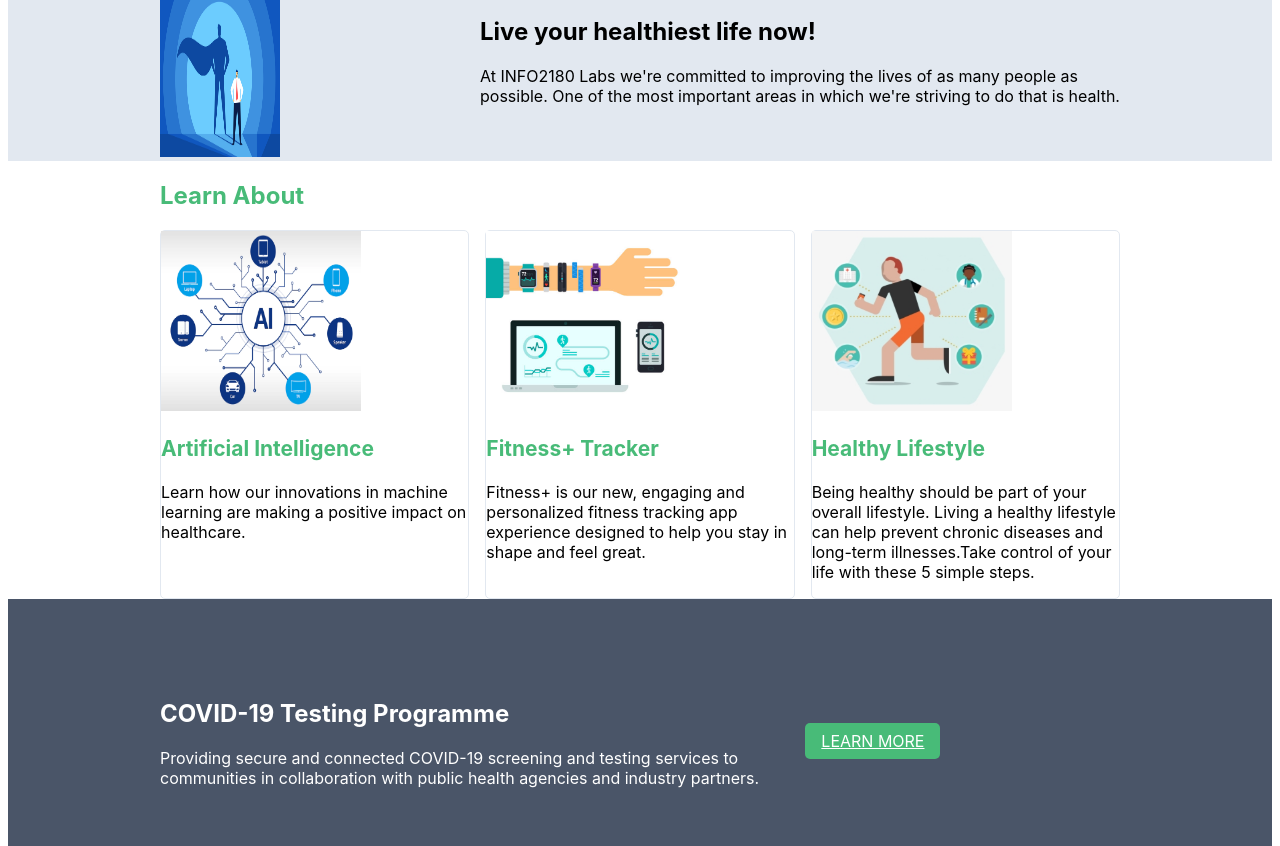
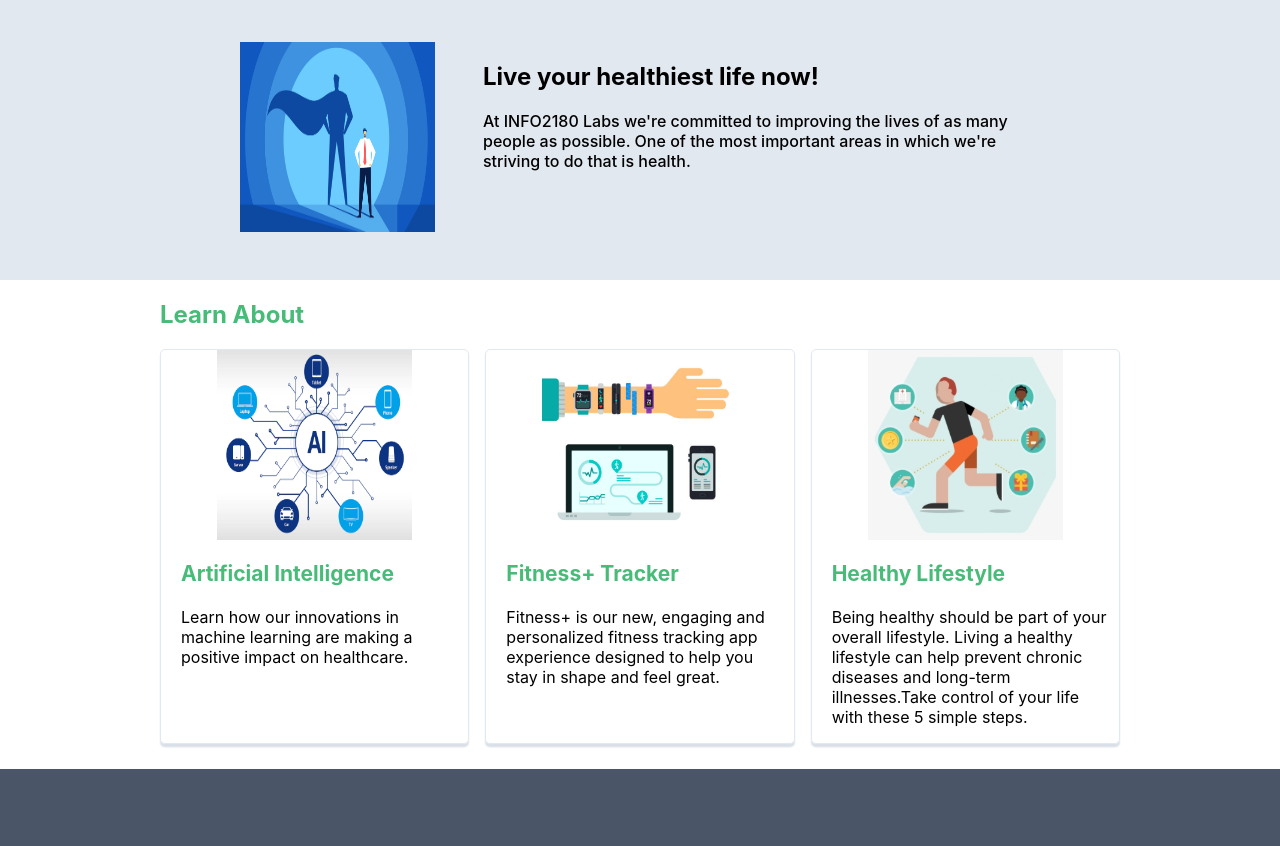
Before and after one commit to JavonPeart/info2180-project1, a plain HTML site: page index.html in a window 1280 px wide. Shown: the part 56-902 px from the top of the page. Drawn offline with Linux system fonts and the light colour scheme.

Commit message:
Page Formatting Updated

```diff
--- a/styles.css
+++ b/styles.css
@@ -4,12 +4,18 @@
 */
 
 /* Major sections of the page */
+
+
+
 body {
     display: flex;
     flex-flow: column wrap;
     font-size: 16px;
-    margin:none;
+    margin:0;
 }
+
+
+
 
 html{
     font-size: 18px;
@@ -22,19 +28,28 @@ header{
     padding-bottom: 0;
 }
 
+
 header div.container{
     display: grid;
     grid-template-rows: 1fr;
     grid-template-columns: 1fr 1fr;
 }
 
+
 header a{
-    color:black;
+    color:#6b7280;
     font-style: bold;
+    text-decoration: none;
+    font-weight: bold;
 }
 
+
+a:hover{
+    color: #5A67D8;
+}
+
+
 header li{
-    display: inline;
     float: right;
     list-style-type: none;
     margin-right: 1em;
@@ -44,6 +59,7 @@ header li{
 h1{
     font-size: 18px;
 }
+
 
 footer{
     background-color: #4A5568;
@@ -56,6 +72,13 @@ footer{
     display: grid;
     grid-template-columns: 1fr 1fr 1fr;
     column-gap:1em;
+    border-radius: 5px;
+}
+
+.card{
+    padding-left: 10px;
+    padding-right: 10px;
+    box-shadow: 0em 0.2em 0.1em #d9e0e7;
 }
 
 
@@ -63,7 +86,11 @@ footer{
     margin: 0 auto;
     max-width: 960px;
     width: 100%;
+}
 
+
+.learn-about .container{
+    padding-bottom: 25px;
 }
 
 
@@ -76,12 +103,6 @@ footer{
 .learn-about h3{
     font-size: 21px;
     color: #48BB78;
-}
-
-
-.card img{
-    height: 180px;
-    width: 200px;
 }
 
 
@@ -101,13 +122,20 @@ footer{
 
 }
 
+.testing p{
+    width: 30em;
+}
+
+
 .testing a{
     background-color: #48BB78 ;
     color: white;
     border-radius: 5px;
     text-transform: uppercase;
     font-weight: normal;
-    padding: 0.5em 1em 0.5em 1em;
+    padding: 0.5em 1.5em 0.5em 1.5em;
+    margin-left: 5px;
+    text-decoration: none;
 }
 
 
@@ -117,6 +145,10 @@ footer{
 
 
 .cta a{
+    padding-top: 1em;
+    padding-bottom: 1em;
+    padding-left: 3em;
+    padding-right: 3em;
     background-color: #48BB78 ;
     color:white;
 }
@@ -124,29 +156,53 @@ footer{
 
 .overview-hero{
     background-color: #E2E8F0;
+    column-gap: 20em;
 }
 
 
 .overview-hero  div.container{
-    display:grid;
-    grid-template-rows: 1fr;
-    grid-template-columns: 1fr 2fr;
+    display:flex;
+    flex-wrap: row nowrap;
+    padding-top: 3em;
+    padding-bottom: 3em;
+    margin-top: 5px;
+    column-gap: 3em;
+    width: 50em;
+    font-weight: 500;
 }
 
 
-.hero-img{
-    height: 160px;;
-    width: 120px;
+img{
+    display: block;
+    width: 195px;
+    height: 190px;
+    margin-left: auto;
+    margin-right: auto;
+}
+
+
+.stories article{
+    display: flex;
+    flex-flow: row nowrap;
+    justify-content: center;
 }
 
 
 .stories h2{
+    font-size: 18px;
     color:#5A67D8;
 }
 
 
 .stories a{
     color:#5A67D8;
+    width:15em;
+}
+
+
+.stories img{
+    display: block;
+    border-radius: 50%;
 }
 
 
@@ -156,14 +212,14 @@ footer{
     justify-content: center;
     align-items: center;
     margin-bottom: 2em;
+    column-gap: 3em;
 }
 
 
 .newsletter{
     color:white;
     background-color: #48BB78;
-    margin-top: 10em;
-    margin-bottom: 10em;
+    margin-top: 5em;
 }
 
 
@@ -176,16 +232,6 @@ footer{
 }
 
 
-.newsletter button{
-    border : none;
-    color:white;
-    border-radius: 0.4em;
-    background-color: #5A67D8;
-    margin-left: 5px;
-    width: 10em;
-}
-
-
 .newsletter form{
     display: flex;
     align-self: flex-start;
@@ -193,9 +239,19 @@ footer{
 }
 
 
+.newsletter button{
+    border : none;
+    color:white;
+    border-radius: 5px;
+    background-color: #5A67D8;
+    margin-left: 5px;
+    width: 10em;
+}
+
+
 .newsletter form input{
     border: none;
-    border-radius: 0.4em;
+    border-radius: 5px;
     width: 21em;
     height: 3em;
     padding-left: 1em;
@@ -205,5 +261,9 @@ footer{
 .card{
     border: 1px solid #E2E8F0;
     border-radius: 5px;
-    box-shadow: #4A5568;
 }
+
+.card div.card-body{
+    float: left;
+    padding-left: 10px;
+}
```
